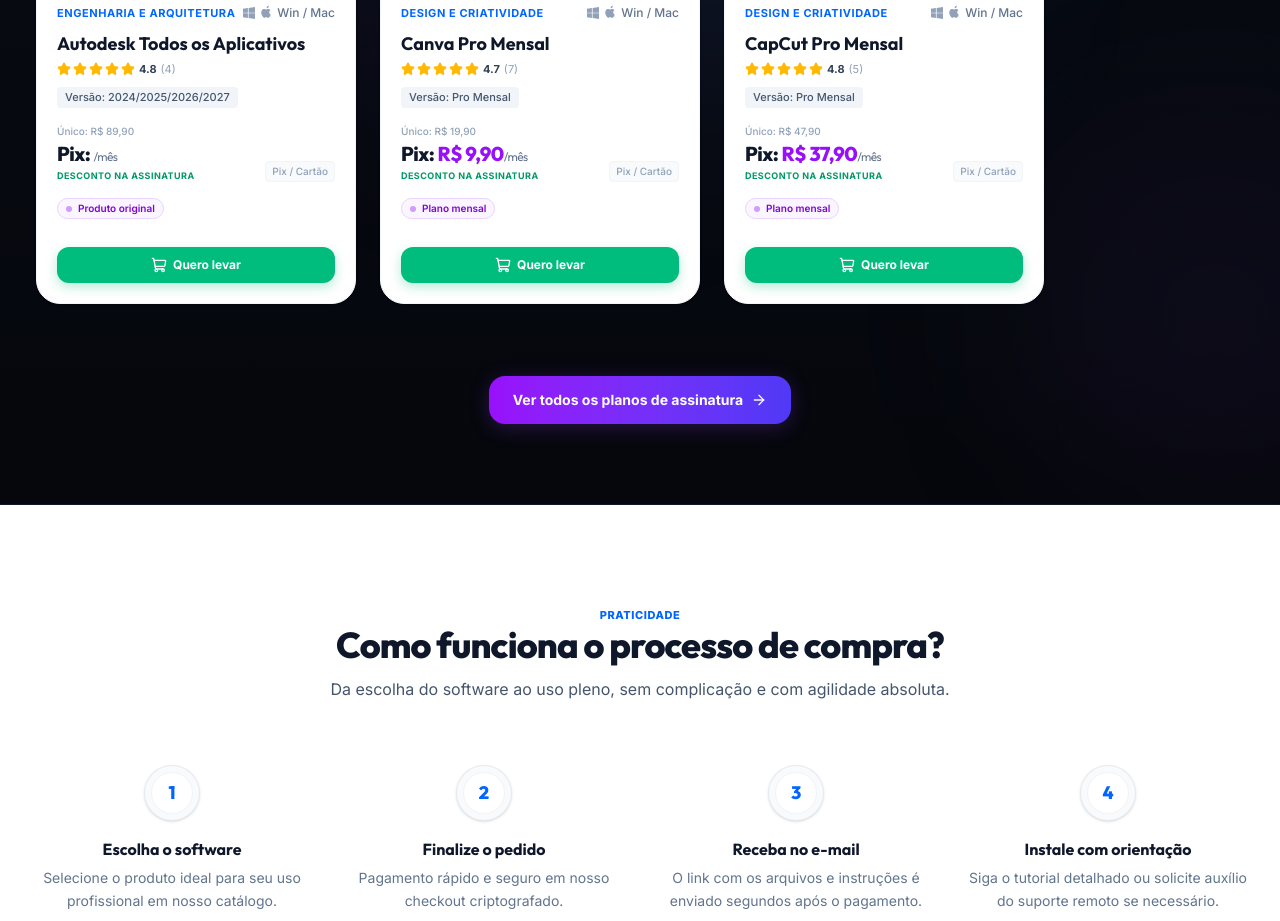
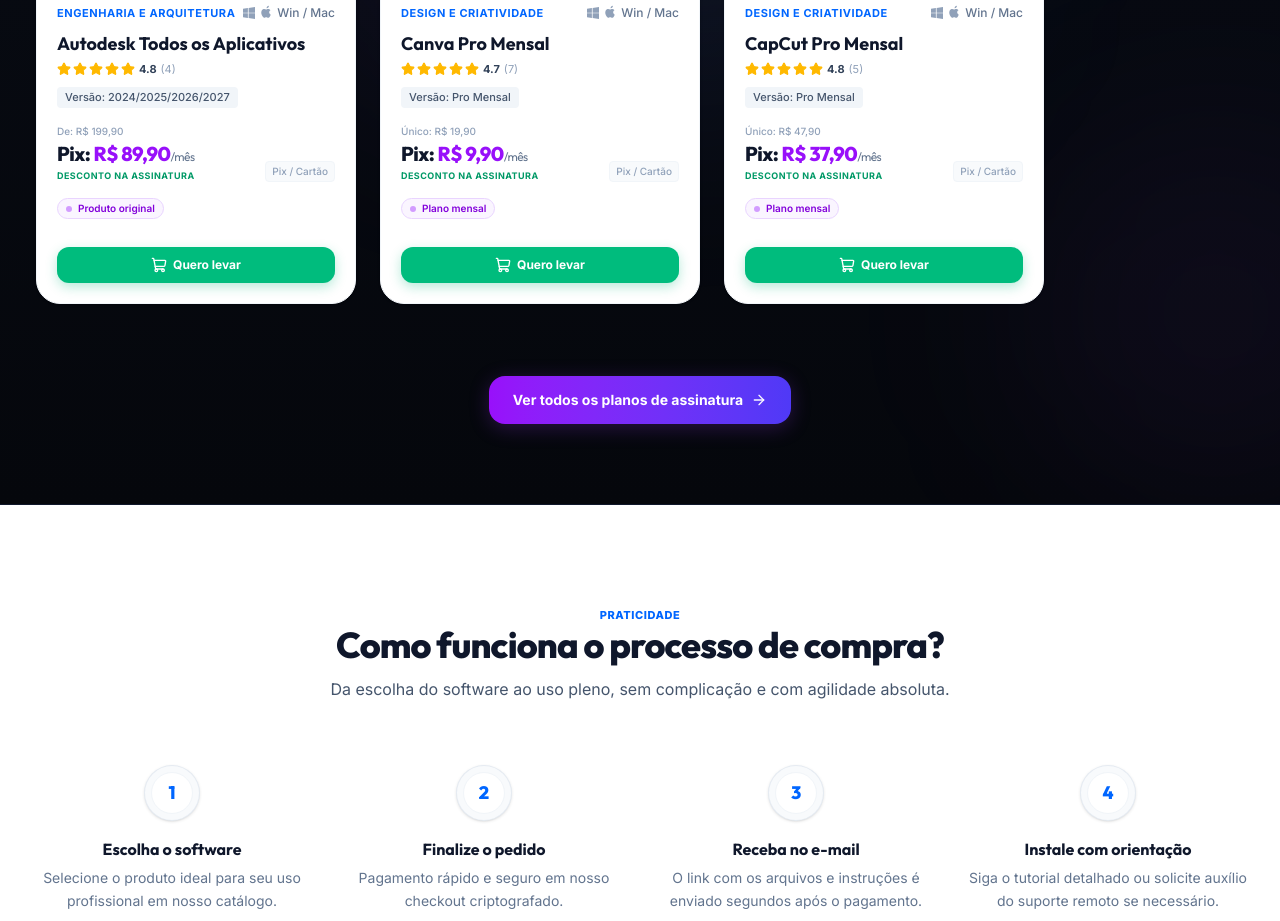
Before and after one commit to PoterH/C2Shop, a React (Vite) app: page / in a window 1280 px wide. Shown: the part 3820-4741 px from the top of the page. Built offline with nearby package versions, Linux system fonts and the light colour scheme.

Commit message:
Add files via upload

```diff
--- a/src/components/ProductCard.tsx
+++ b/src/components/ProductCard.tsx
@@ -180,10 +180,10 @@
               {product.isSubscription ? (
                 <>
                   <span className="text-[9px] sm:text-[10px] text-slate-400 font-medium">
-                    Único: {formattedPrice}
+                    {product.recurrencePrice ? `Único: ${formattedPrice}` : `De: ${formattedOriginalPrice}`}
                   </span>
                   <span className="text-base sm:text-xl font-display font-extrabold text-slate-900 tracking-tight leading-none sm:leading-normal">
-                    Pix: <span className="text-purple-600">{formattedRecurrencePrice}</span><span className="text-[10px] sm:text-xs text-slate-500 font-normal">/mês</span>
+                    Pix: <span className="text-purple-600">{product.recurrencePrice ? formattedRecurrencePrice : formattedPrice}</span><span className="text-[10px] sm:text-xs text-slate-500 font-normal">/mês</span>
                   </span>
                   <span className="text-[8px] sm:text-[9px] text-emerald-600 font-bold uppercase tracking-wider hidden sm:block">
                     Desconto na assinatura
--- a/src/pages/ProductDetail.tsx
+++ b/src/pages/ProductDetail.tsx
@@ -255,7 +255,7 @@
 
         {/* Price Details */}
         <div className="p-4 bg-slate-50 rounded-2xl border border-slate-100 flex flex-col gap-3">
-          {product.isSubscription ? (
+          {product.isSubscription && product.recurrencePrice ? (
             <div className="space-y-3 w-full text-left">
               <span className="text-[10px] font-bold text-slate-450 text-slate-400 uppercase tracking-widest block font-sans">
                 Escolha o seu plano
@@ -314,10 +314,11 @@
               <div className="space-y-1">
                 <p className="text-xs text-slate-400 line-through">De {formattedOriginalPrice}</p>
                 <p className="text-2xl sm:text-3xl font-display font-black text-slate-950">
-                  Por <span className="text-accent-blue">{formattedPrice}</span>
+                  Por <span className={product.isSubscription ? "text-purple-600" : "text-accent-blue"}>{formattedPrice}</span>
+                  {product.isSubscription && <span className="text-sm text-slate-500 font-normal ml-1">/mês</span>}
                 </p>
                 <p className="text-[10px] text-emerald-600 font-bold uppercase tracking-wider">
-                  Pagamento Único. Sem Mensalidade.
+                  {product.isSubscription ? 'Assinatura' : 'Pagamento Único. Sem Mensalidade.'}
                 </p>
               </div>
               <div className="text-right shrink-0">
```
